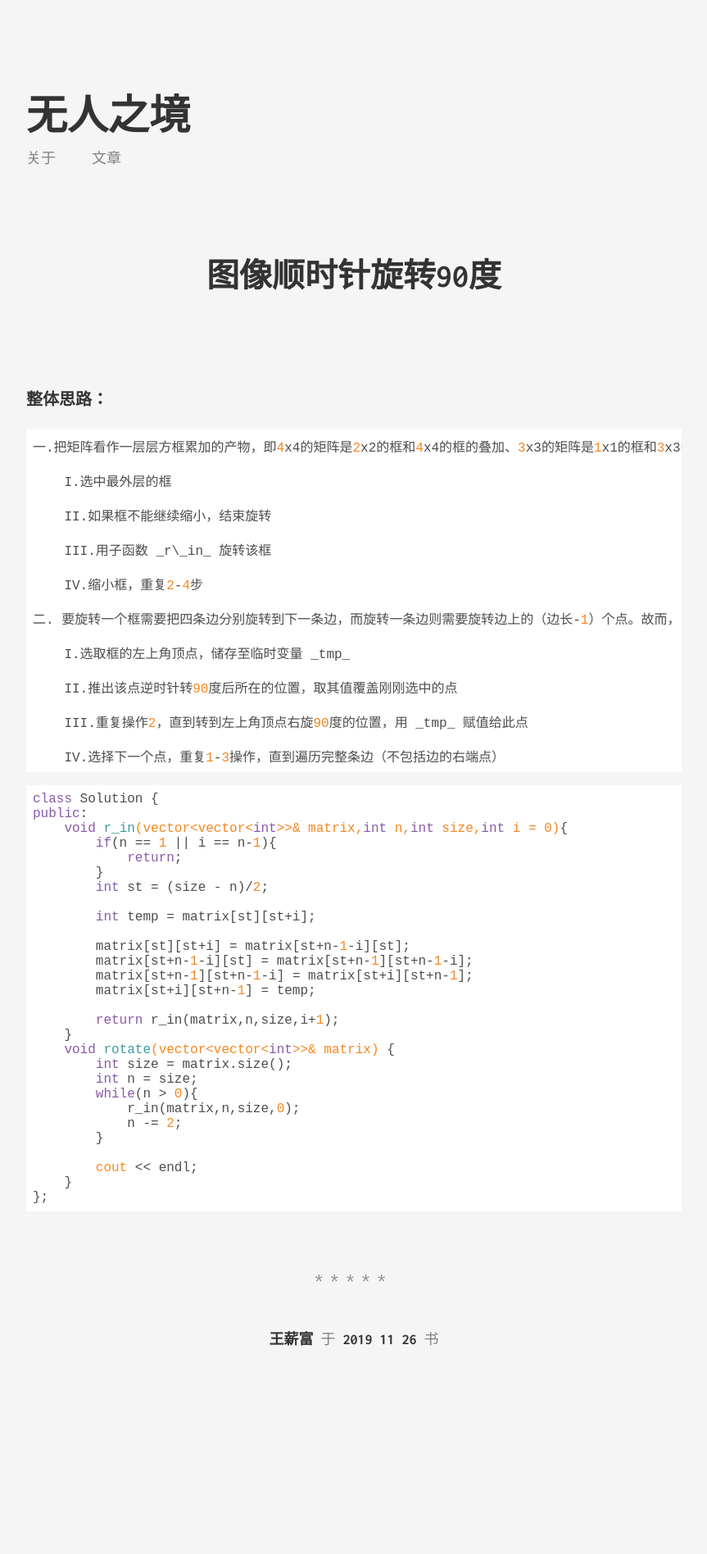
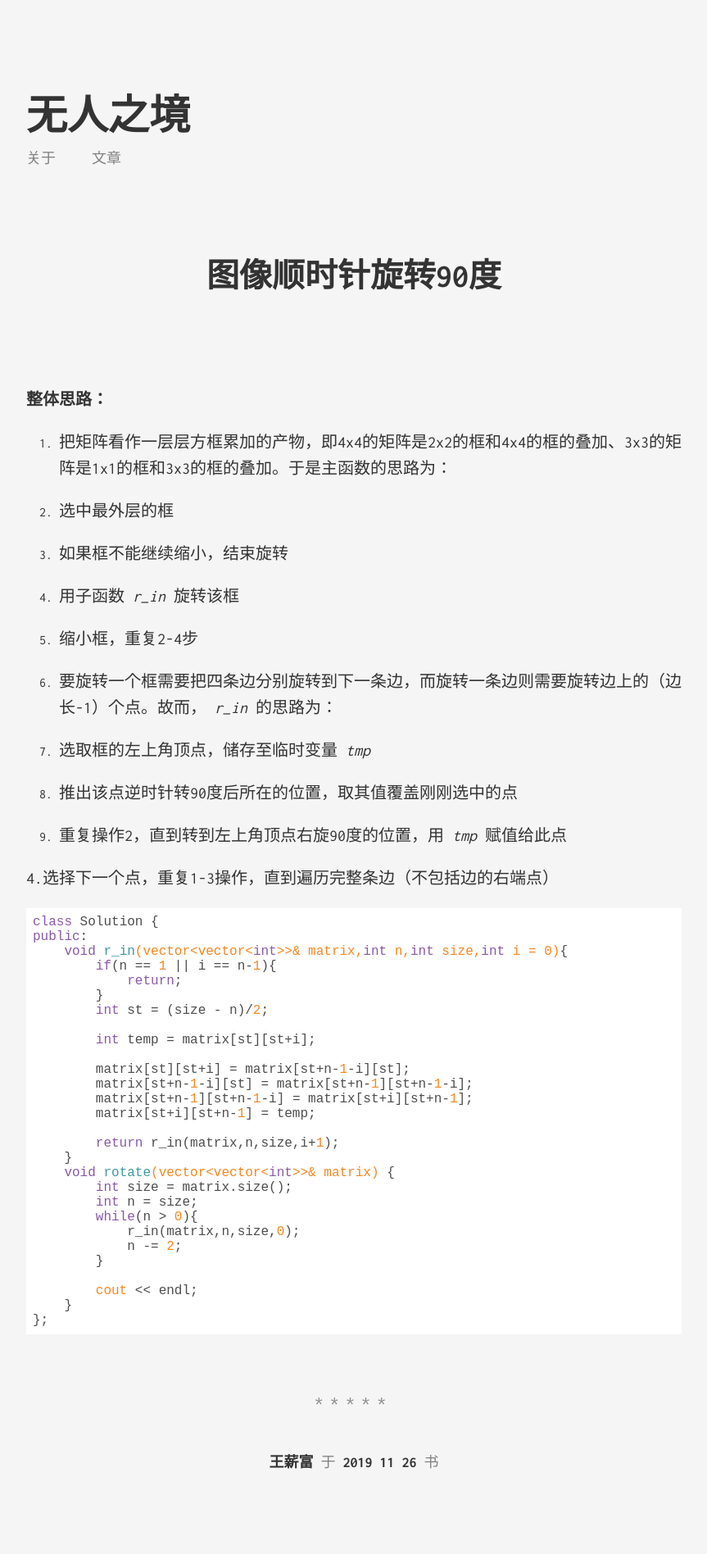
Before and after one commit to Meursau1T/WongRuoran.github.io, a Jekyll site: the page built from _posts/2019-11-26-image_turn.md, in a window 1280 px wide. Shown: the whole page at 82% size, without its empty margins (208-1071 px from the left). Built offline with Jekyll 4.4.1, drawn with Linux system fonts in a browser that asks for light colours; before the commit the page ends 1746 px from its top, so only the background shows below that.

Commit message:
Update 2019-11-26-image_turn.md

````diff
--- a/_posts/2019-11-26-image_turn.md
+++ b/_posts/2019-11-26-image_turn.md
@@ -7,25 +7,25 @@
 
 **整体思路：**
 
-	一.把矩阵看作一层层方框累加的产物，即4x4的矩阵是2x2的框和4x4的框的叠加、3x3的矩阵是1x1的框和3x3的框的叠加。于是主函数的思路为：
+1. 把矩阵看作一层层方框累加的产物，即4x4的矩阵是2x2的框和4x4的框的叠加、3x3的矩阵是1x1的框和3x3的框的叠加。于是主函数的思路为：
 
-	    I.选中最外层的框
+  1. 选中最外层的框
 
-	    II.如果框不能继续缩小，结束旋转
+  2. 如果框不能继续缩小，结束旋转
 
-	    III.用子函数 _r\_in_ 旋转该框
+  3. 用子函数 _r\_in_ 旋转该框
 
-	    IV.缩小框，重复2-4步
+  4. 缩小框，重复2-4步
 
-	二. 要旋转一个框需要把四条边分别旋转到下一条边，而旋转一条边则需要旋转边上的（边长-1）个点。故而， _r\_in_ 的思路为：
+2. 要旋转一个框需要把四条边分别旋转到下一条边，而旋转一条边则需要旋转边上的（边长-1）个点。故而， _r\_in_ 的思路为：
 
-	    I.选取框的左上角顶点，储存至临时变量 _tmp_
+  1. 选取框的左上角顶点，储存至临时变量 _tmp_
 
-	    II.推出该点逆时针转90度后所在的位置，取其值覆盖刚刚选中的点
+  2. 推出该点逆时针转90度后所在的位置，取其值覆盖刚刚选中的点
 
-	    III.重复操作2，直到转到左上角顶点右旋90度的位置，用 _tmp_ 赋值给此点
+  3. 重复操作2，直到转到左上角顶点右旋90度的位置，用 _tmp_ 赋值给此点
 
-	    IV.选择下一个点，重复1-3操作，直到遍历完整条边（不包括边的右端点）
+  4.选择下一个点，重复1-3操作，直到遍历完整条边（不包括边的右端点）
 
 
 ```
````
